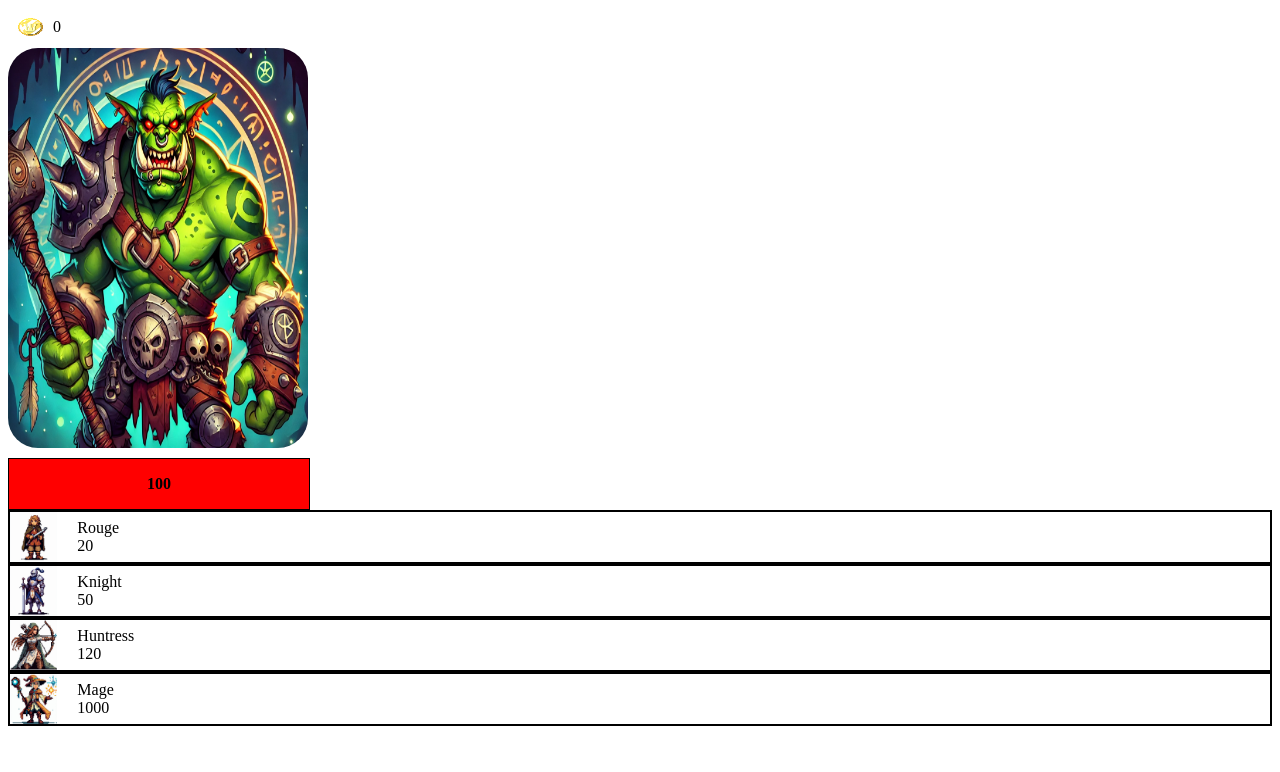
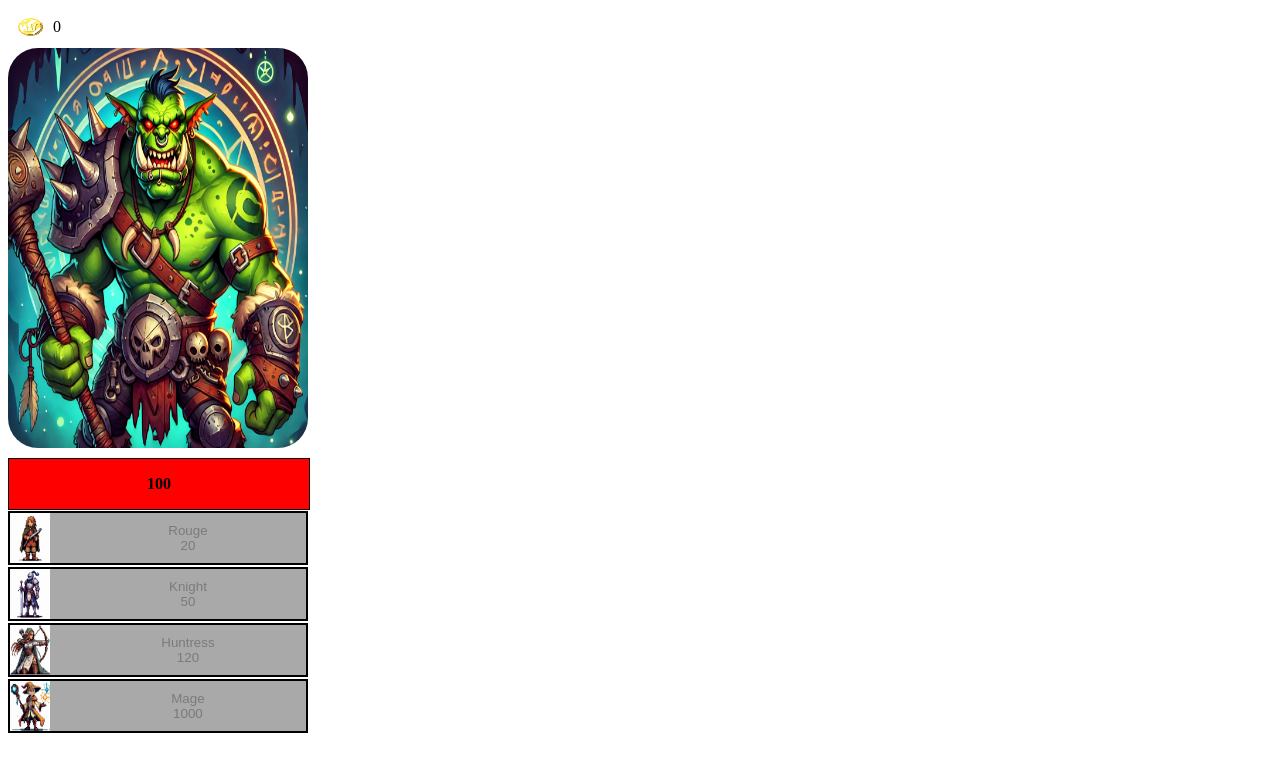
Before and after one commit to HolTier/AdventureClicker, an Angular app: page / in a window 1280 px wide. Shown: the top 772 px of the page. Built offline with nearby package versions, Linux system fonts and the light colour scheme.

Commit message:
Add an upgrade cost calculated propertly.

```diff
--- a/src/app/components/upgrade-item/upgrade-item.component.css
+++ b/src/app/components/upgrade-item/upgrade-item.component.css
@@ -2,8 +2,6 @@
   display: flex;
   max-height: 50px;
   max-width: 100%;
-
-  border: 2px solid black;
 }
 
 .upgrade-item-left-container {
--- a/src/app/components/upgrade/upgrade.component.css
+++ b/src/app/components/upgrade/upgrade.component.css
@@ -0,0 +1,24 @@
+.upgrade-items-span {
+  display: flex;
+  flex-direction: column;
+}
+
+.upgrade-button {
+  border: 2px solid black;
+  margin: 1px 0 1px 0;
+  padding: 0;
+  background: lightgray;
+  max-width: 300px;
+}
+
+.upgrade-button:hover {
+  background: darkgray;
+}
+
+.upgrade-button:active {
+  background: lightgray;
+}
+
+.upgrade-button:disabled {
+  background: darkgray;
+}
--- a/src/app/components/upgrade/upgrade.component.html
+++ b/src/app/components/upgrade/upgrade.component.html
@@ -1,13 +1,15 @@
 <div class="upgrade-main-container">
   <span
     *ngFor="let upgrade of this.upgrade$ | async"
+    class="upgrade-items-span"
   >
+    <button class="upgrade-button" (click)="onUpgradeClick(upgrade)" [disabled]="!upgrade.isAvailable">
       <app-upgrade-item
         name="{{upgrade.name}}"
         icon="{{upgrade.icon}}"
         cost="{{upgrade.cost}}"
-      (click)="onUpgradeClick(upgrade)"
       >
       </app-upgrade-item>
+    </button>
   </span>
 </div>
--- a/src/app/core/game-loop.service.ts
+++ b/src/app/core/game-loop.service.ts
@@ -29,6 +29,7 @@ export class GameLoopService {
 
   private updateGame(deltaTime: number): void {
     this.gameStateService.addCoins(this.gameStateService["coinsPerSecond"] * (deltaTime));
+    this.gameStateService.checkIfUpgradeIsAvailable();
   }
 
   ngOnDestroy(): void {
--- a/src/app/core/game-state.service.ts
+++ b/src/app/core/game-state.service.ts
@@ -17,10 +17,10 @@ export class GameStateService {
 
   // Upgrades
   upgradesList: Upgrade[] = [
-    {id: 0, name: 'Rouge', icon: '/characters/hobbitAI1.jpg', cost: 20, level:0, multiplier: 1},
-    {id: 1, name: 'Knight', icon: '/characters/knightAI1.jpg', cost: 50, level:0, multiplier: 3},
-    {id: 2, name: 'Huntress', icon: '/characters/huntressAI1.jpg', cost: 120, level:0, multiplier: 7},
-    {id: 3, name: 'Mage', icon: '/characters/mageAI1.jpg', cost: 1000, level:0, multiplier: 12}
+    {id: 0, name: 'Rouge', icon: '/characters/hobbitAI1.jpg', cost: 20, level:0, multiplier: 1, isAvailable: true},
+    {id: 1, name: 'Knight', icon: '/characters/knightAI1.jpg', cost: 50, level:0, multiplier: 3, isAvailable: true},
+    {id: 2, name: 'Huntress', icon: '/characters/huntressAI1.jpg', cost: 120, level:0, multiplier: 7, isAvailable: true},
+    {id: 3, name: 'Mage', icon: '/characters/mageAI1.jpg', cost: 1000, level:0, multiplier: 12, isAvailable: true}
   ]
   upgrade = new BehaviorSubject<Upgrade[]>(this.upgradesList);
   upgrade$ = this.upgrade.asObservable();
@@ -35,11 +35,24 @@ export class GameStateService {
     this.coinMultiplier.next((this.coinMultiplier.value + amount));
   }
 
+  checkIfUpgradeIsAvailable() {
+    for (let upgrade of this.upgrade.value) {
+     upgrade.isAvailable = upgrade.cost <= this.coins.value;
+    }
+  }
+
   levelUpUpgrade(upgrade: Upgrade): void {
-    //let itemIndex = this.upgrade.value.findIndex(x => x.id === upgrade.id);
+    // check if upgrade is available
+    if (!upgrade.isAvailable) {
+      return;
+    }
+
+    // Decrease coins
+    this.coins.next(this.coins.value - upgrade.cost);
+
+    // Update upgrade
     upgrade.level += 1;
     upgrade.cost *= 1.3;
-
     this.upgrade.value[upgrade.id] = upgrade;
 
     this.coinsPerSecond += upgrade.multiplier;
--- a/src/app/interfaces/upgrade.interface.ts
+++ b/src/app/interfaces/upgrade.interface.ts
@@ -5,4 +5,5 @@ export interface Upgrade {
   cost: number;
   level: number;
   multiplier: number;
+  isAvailable: boolean;
 }
```
Lines whose indentation alone changed are shown as unchanged.
